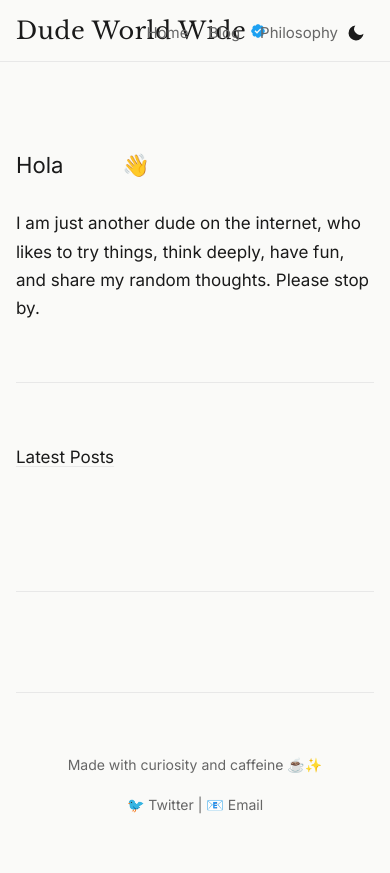
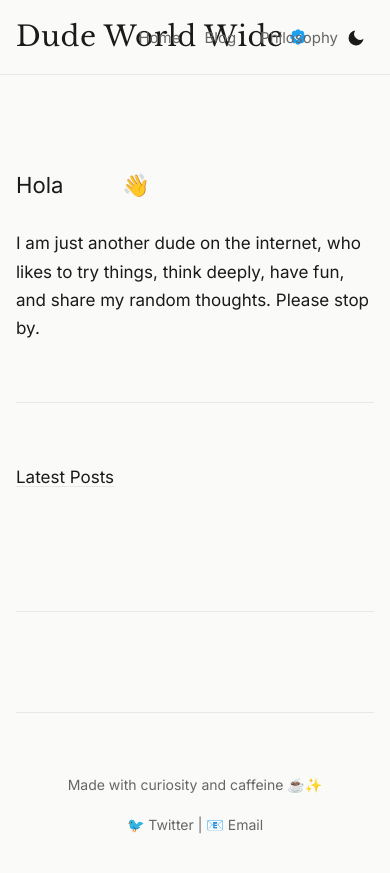
Before and after one commit to DudeWorldWide/Dudeworldwide.github.io, a Jekyll site: the page built from index.html, in a window 390 px wide. Shown: the top 873 px of the page. Built offline with Jekyll 4.4.1, drawn with Linux system fonts in a browser that asks for light colours.

Commit message:
Update style.css

```diff
--- a/assets/css/style.css
+++ b/assets/css/style.css
@@ -398,69 +398,86 @@
 /* --- RESPONSIVE DESIGN --- */
 @media (max-width: 600px) {
   body {
-    padding: 120px 16px 40px;
+    padding: 140px 16px 40px;
   }
 
-  /* Mobile: Stack layout with proper spacing */
+  /* Mobile: Vertical stack layout like the original */
   .header-content {
-    padding: 15px 16px;
+    padding: 20px 16px;
     flex-direction: column;
     align-items: flex-start;
-    gap: 15px;
+    gap: 20px;
+    position: relative;
   }
 
-  /* Top row: Title on left, theme toggle on right */
+  /* Title row with theme toggle */
   .title {
-    width: 100%;
+    width: calc(100% - 50px); /* Make room for theme toggle */
     display: flex;
-    justify-content: space-between;
     align-items: center;
+    justify-content: flex-start;
   }
 
   .title h1 {
+    font-size: 28px;
+    white-space: nowrap; /* Prevents "Wide" from breaking to new line */
+    line-height: 1.2;
+  }
+
+  .site-header.scrolled .title h1 {
     font-size: 24px;
   }
 
-  .site-header.scrolled .title h1 {
-    font-size: 22px;
-  }
-
   .verified-badge {
-    width: 16px;
-    height: 16px;
-    margin-left: 4px;
+    width: 18px;
+    height: 18px;
+    margin-left: 6px;
   }
 
   .site-header.scrolled .verified-badge {
-    width: 14px;
-    height: 14px;
+    width: 16px;
+    height: 16px;
   }
 
-  /* Move theme toggle to same row as title on mobile */
+  /* Theme toggle - absolute position in top right */
   .header-right {
     position: absolute;
-    top: 15px;
+    top: 20px;
     right: 16px;
     gap: 0;
   }
 
-  /* Navigation on second row */
+  /* Navigation on separate row below title */
   .main-nav {
     width: 100%;
     display: flex;
-    gap: 20px;
+    gap: 24px;
     margin-top: 0;
+    padding-left: 0;
   }
 
   .nav-link {
     font-size: 15px;
+    margin-left: 0;
+    margin-right: 0;
   }
 
-  /* Navigation fades out when scrolling on mobile too */
+  /* Remove the first nav link's margin */
+  .nav-link:first-child {
+    margin-left: 0;
+  }
+
+  /* Navigation fades out when scrolling on mobile */
   .site-header.scrolled .main-nav {
     opacity: 0;
     pointer-events: none;
     transform: translateY(-5px);
+  }
+
+  /* Reduce header padding when scrolled */
+  .site-header.scrolled .header-content {
+    padding: 15px 16px;
+    gap: 0;
   }
 
   ul.blog-posts li a {
```
